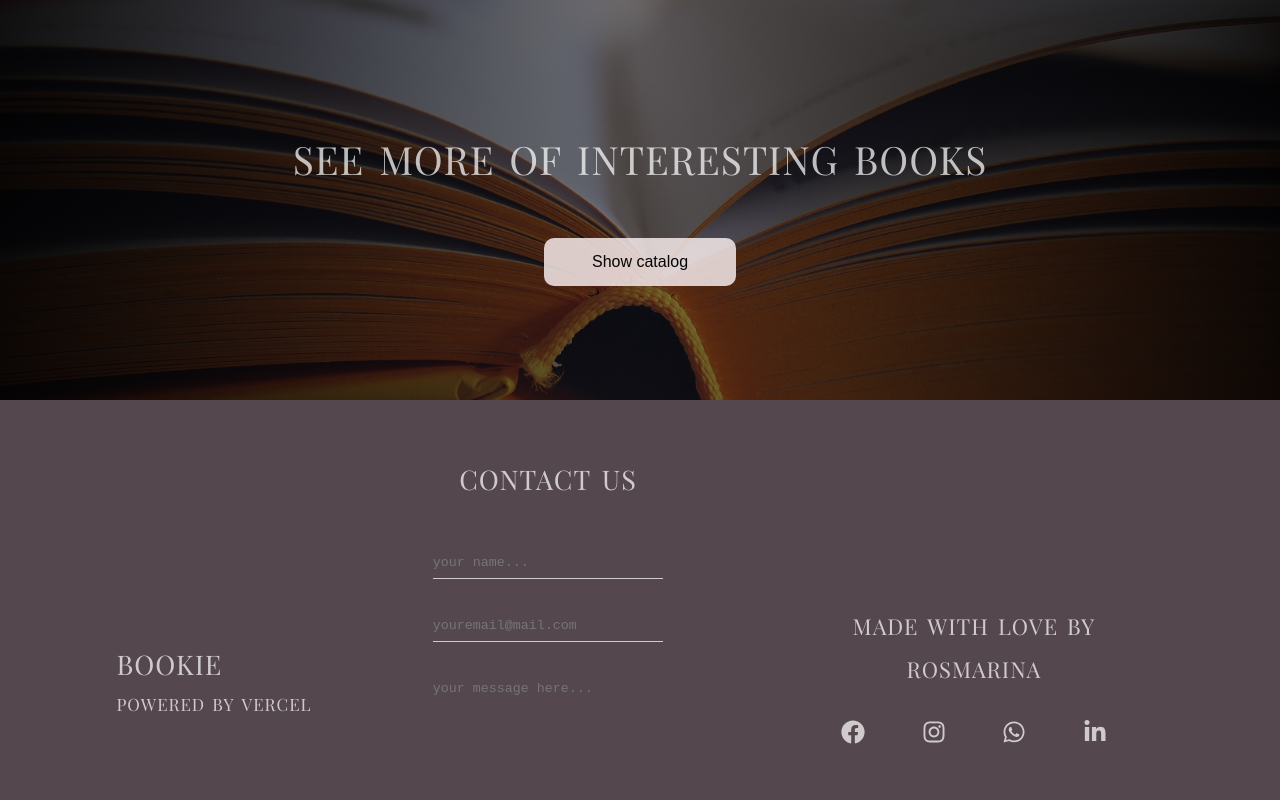
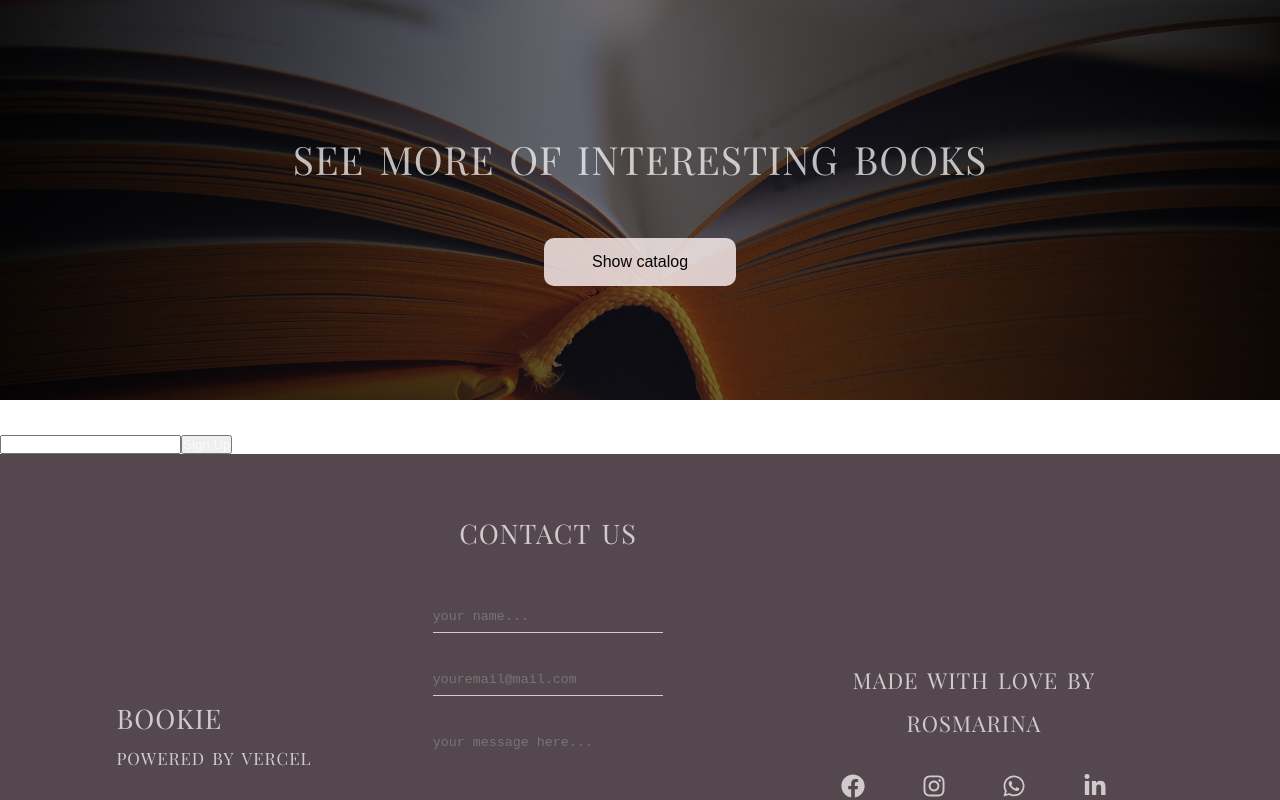
Before and after one commit to Ljusaj123/Bookie, a Next.js app: page /home in a window 1280 px wide. Shown: the top 800 px of the page. Built offline with nearby package versions, Linux system fonts and the light colour scheme.

Commit message:
uključena komponenta newsletter

```diff
--- a/pages/home.js
+++ b/pages/home.js
@@ -1,11 +1,13 @@
 import React from 'react'
 import Footer from '../modules/footer';
 import ShowCatalog from '../modules/showcatalog';
+import Newsletter from '../modules/newsletter';
 
 const Home = () => {
     return (
         <div>
             <ShowCatalog />
+            <Newsletter />
             <Footer />
 
         </div>
```
